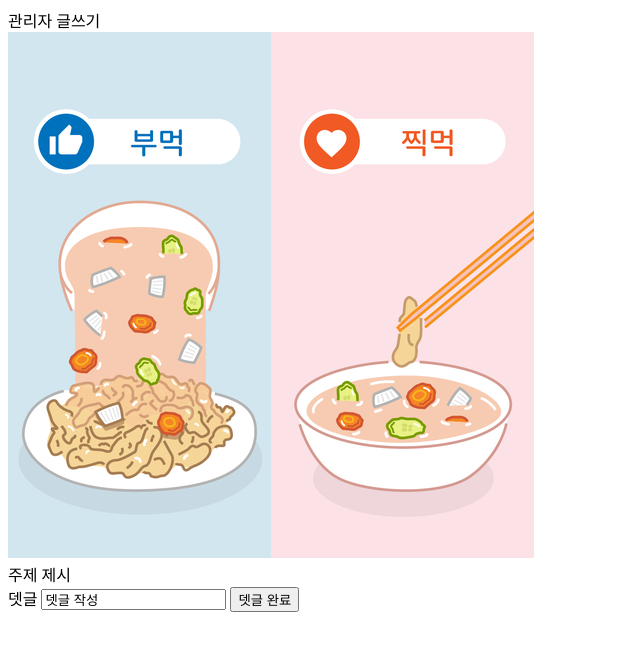
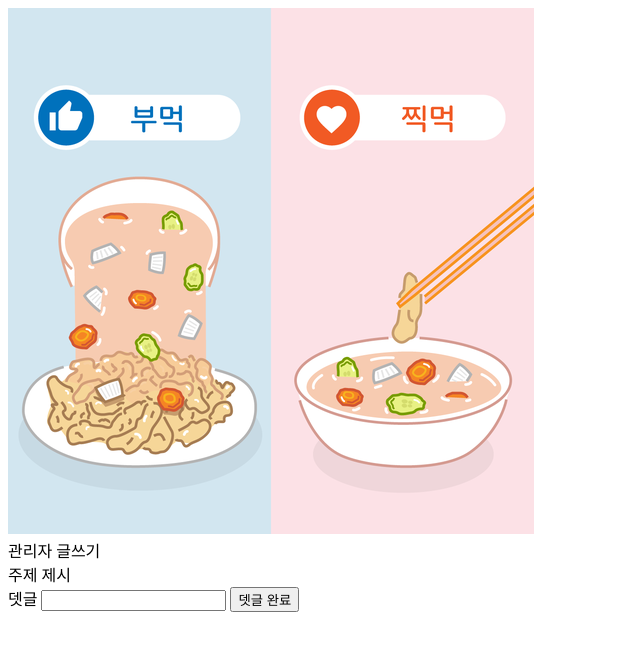
Before and after one commit to personarpgg/myProject-prototype_page-2, a website: page public/index.html in a window 1280 px wide. Shown: the whole page, without its empty margins (0-640 px from the left). Drawn offline with Linux system fonts and the light colour scheme.

Commit message:
check : 사진 표시 완료 사진 밑에 댓글 작성 로직 준비

```diff
--- a/public/index.html
+++ b/public/index.html
@@ -12,22 +12,21 @@
 
         <div id="root">
 
-            <!-- 관리자 글쓰기 영역 -->
-            <div id="login"> 관리자 글쓰기 </div>
 
             <!-- 사진 -->
             <div id="png">
                 <!-- 이미지 표시를 위한 img 태그 추가 -->
                 <img src="/test.png" alt="사진 제시">
-
             </div>
+            <!-- 관리자 글쓰기 영역 -->
+            <div id="login"> 관리자 글쓰기 </div>
 
             <!-- 타이틀 -->
             <div id="title"> 주제 제시 </div>
 
             <!-- 뎃글 영역 -->
             <div id="comment"> 뎃글
-                <input type="text" value="뎃글 작성">
+                <input type="text">
                 <input type="submit" value="뎃글 완료">
             </div>
 
```
